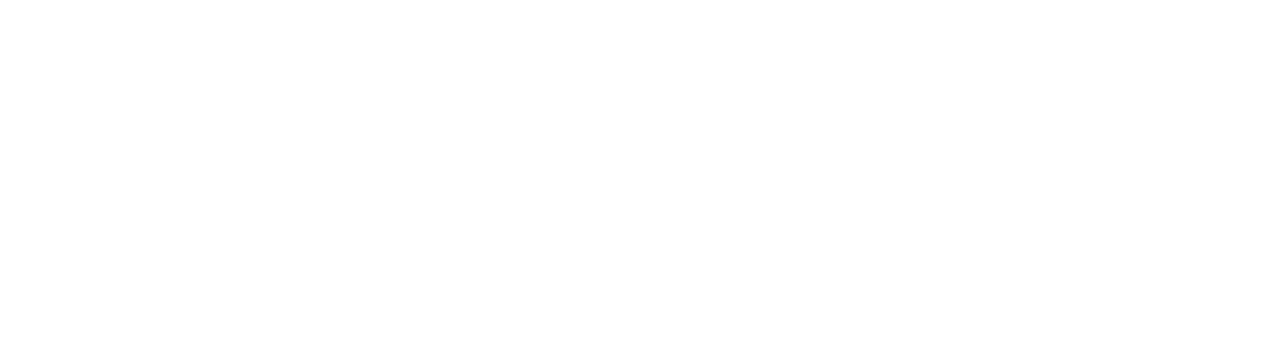
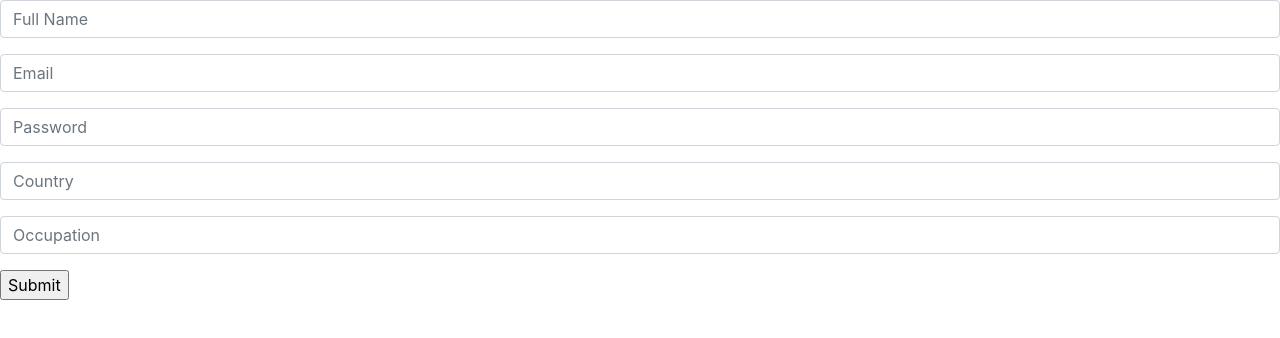
Before and after one commit to MiguelBarrios/fetch-rewards-frontend-exercise, a plain HTML site: page index.html in a window 1280 px wide. Drawn offline with nearby package versions, Linux system fonts and the light colour scheme.

Commit message:
created add new user form

```diff
--- a/index.html
+++ b/index.html
@@ -6,10 +6,42 @@
         <title></title>
         <meta name="description" content="">
         <meta name="viewport" content="width=device-width, initial-scale=1">
-        <link rel="stylesheet" href="">
+        <link rel="stylesheet" href="https://cdn.jsdelivr.net/npm/bootstrap@4.3.1/dist/css/bootstrap.min.css" integrity="sha384-ggOyR0iXCbMQv3Xipma34MD+dH/1fQ784/j6cY/iJTQUOhcWr7x9JvoRxT2MZw1T" crossorigin="anonymous">
+
+        <link rel="stylesheet" href="resources/css/style.css">
     </head>
     <body>
 
-        <script src="" async defer></script>
+        <div>
+            <form id="create-user-form">
+                <div class="form-group">
+                    <input id="input-fullname" type="text"  class="form-control" placeholder="Full Name">
+                </div>
+
+                <div class="form-group">
+                    <input id="input-email" type="email"  class="form-control"  placeholder="Email">
+                 </div>
+
+
+                <div class="form-group">
+                    <input id="input-password" type="password"  class="form-control"  placeholder="Password">
+                </div>
+
+
+                <div class="form-group">
+                    <input id="input-country" class="form-control" type="text" name="myCountry" placeholder="Country">
+                </div>
+
+                <div class="form-group">
+                    <input id="input-occupation" class="form-control" type="text" name="occupationInput" placeholder="Occupation">
+                </div>
+
+                <input id="createUserBtn" type="submit" >
+            </form>
+
+            </form>
+        </div>
+
+        <script src="resources/scripts/createUser.js"></script>
     </body>
 </html>
```
